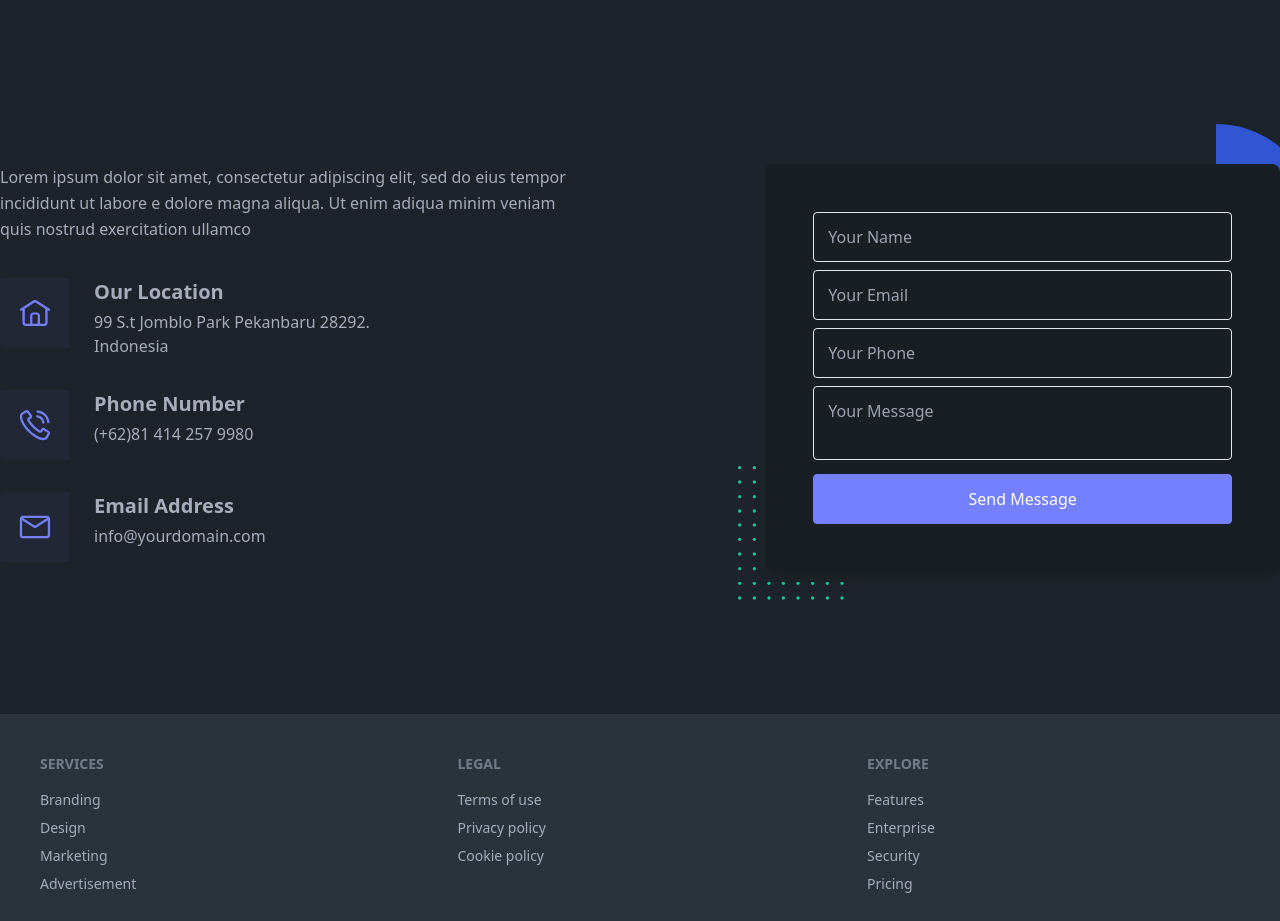
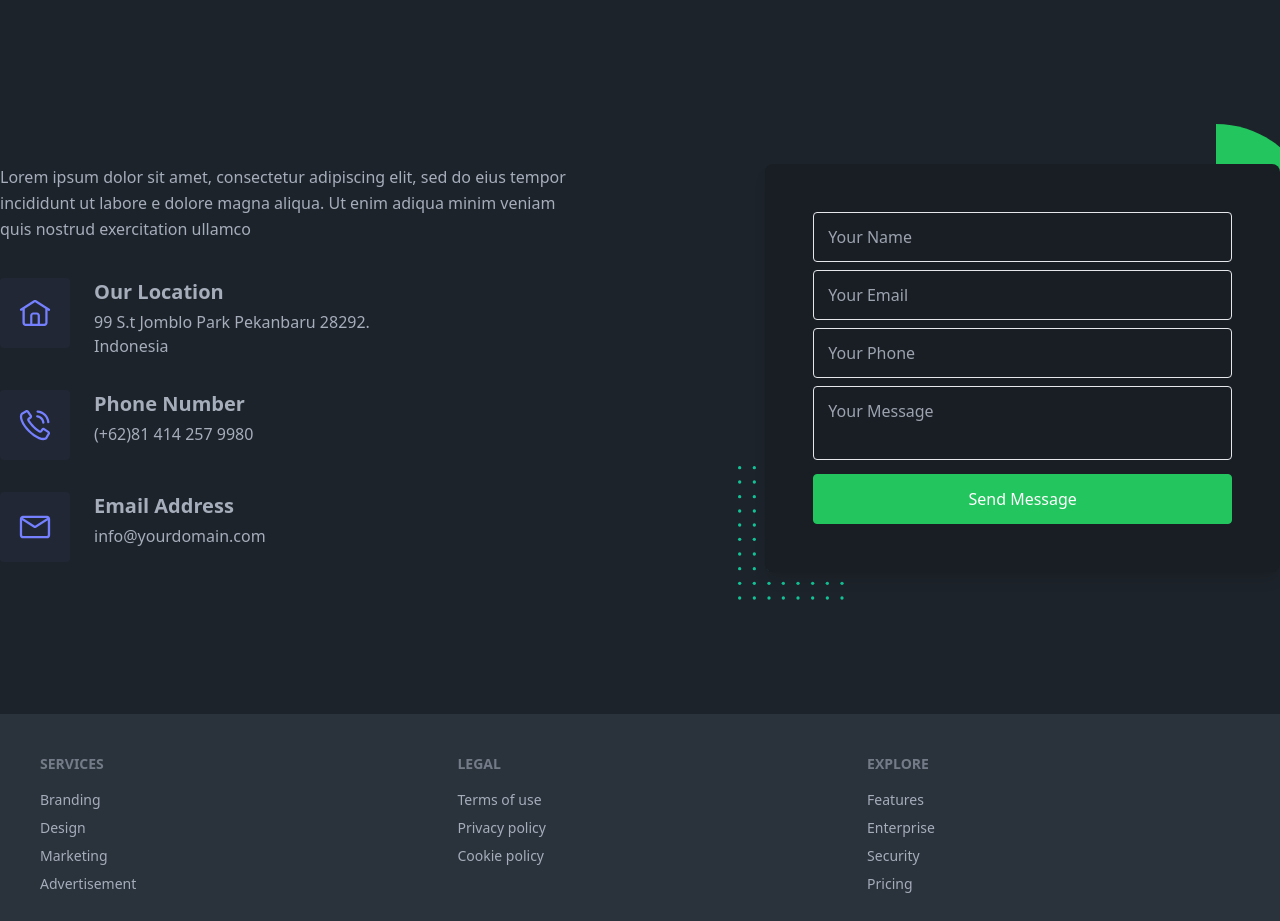
Before and after one commit to rjspyk5/reactContest, a React (Vite) app: page / in a window 1280 px wide. Shown: the part 3373-4294 px from the top of the page. Built offline with nearby package versions, Linux system fonts and the light colour scheme.

Commit message:
form color change

```diff
--- a/src/components/ContactUs/ContactUs.jsx
+++ b/src/components/ContactUs/ContactUs.jsx
@@ -137,7 +137,7 @@ export const ContactUs = () => {
                   <div>
                     <button
                       type="submit"
-                      className="w-full rounded border border-primary bg-primary p-3 text-white transition hover:bg-opacity-90"
+                      className="w-full rounded border border-[#22C55E] bg-[#22C55E] p-3 text-white transition hover:bg-opacity-90"
                     >
                       Send Message
                     </button>
@@ -156,7 +156,7 @@ export const ContactUs = () => {
                         fillRule="evenodd"
                         clipRule="evenodd"
                         d="M0 100C0 44.7715 0 0 0 0C55.2285 0 100 44.7715 100 100C100 100 100 100 0 100Z"
-                        fill="#3056D3"
+                        fill="#22C55E"
                       />
                     </svg>
                   </span>
```
